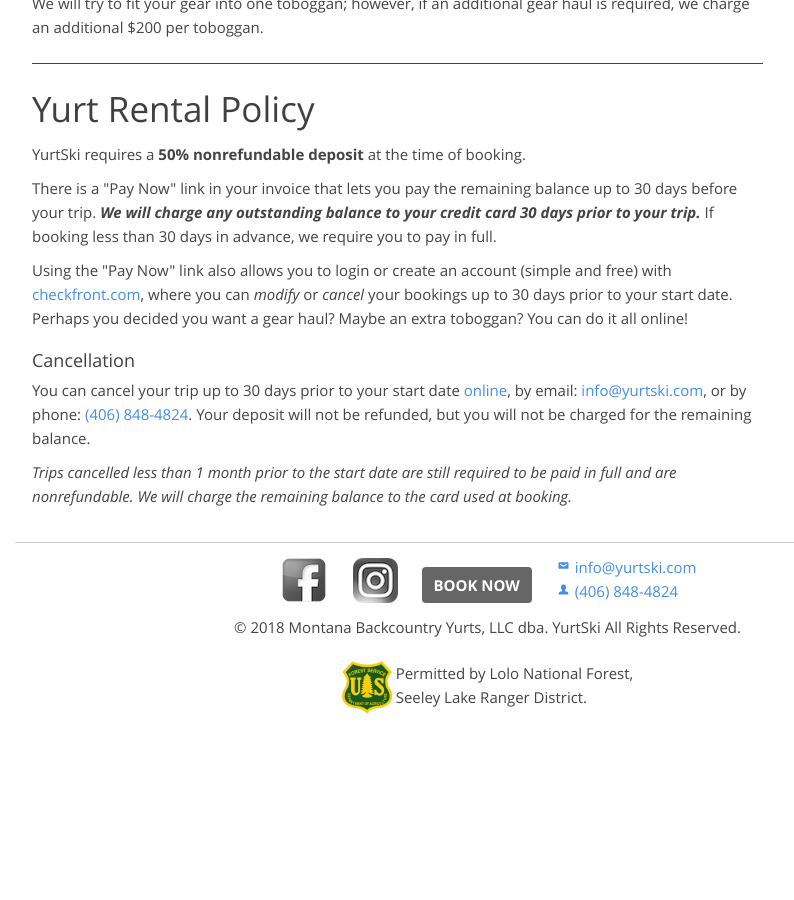
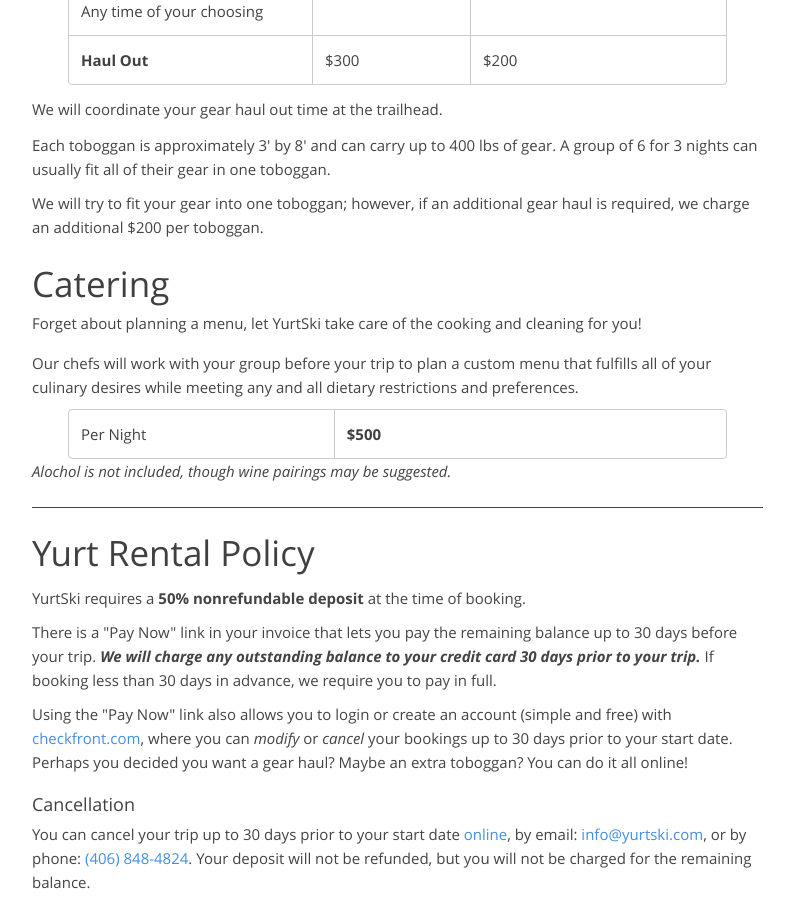
Before and after one commit to jenningsanderson/yurtski.com, a Jekyll site: the page built from pages/prices.html, in a window 1280 px wide and 900 px high, scrolled down 1687 px. Shown: the whole window, without its empty margins (150-944 px from the left). Built offline with Jekyll 4.4.1, drawn with Linux system fonts in a browser that asks for light colours; comment, search, counter and statistics services are not loaded; before the commit the page ends 2418 px from its top, so only the background shows below that; some of the changed text lies outside the part shown.

Commit message:
adding catering

```diff
--- a/pages/prices.html
+++ b/pages/prices.html
@@ -6,6 +6,16 @@
 order: 2
 header: '/img/skinning.jpg'
 ---
+
+<div class="txt-blockquote txt-l color-white round-bold border bg-green-light py6 mb12">
+	<p class="color-white">We are happy to announce the 2018-2019 season at YurtSki will offer:</p>
+	<ul class="txt-ul">
+		<li><p><a class="link">Self-Sufficient Yurt Rentals</a><span class="txt-m color-white"> (We tell you where to go, you do the rest)</span></p></li>
+		<li>Gear Hauling</li>
+		<li>Catered Trips</li>
+	</ul>
+	<p class="txt-m"> -The YurtSki Team</p>
+ </div>
 
 <h2 class="txt-h2 pb6">Yurt Rates</h2>
 
@@ -84,7 +94,26 @@
 
 <p class="mt12">Each toboggan is approximately 3' by 8' and can carry up to 400 lbs of gear. A group of 6 for 3 nights can usually fit all of their gear in one toboggan.</p>
 
-<p class="pb24 border-b">We will try to fit your gear into one toboggan; however, if an additional gear haul is required, we charge an additional $200 per toboggan.</p>
+<p>We will try to fit your gear into one toboggan; however, if an additional gear haul is required, we charge an additional $200 per toboggan.</p>
+
+<h2 class="txt-h2 mt24">Catering</h2>
+<p class="py6">Forget about planning a menu, let YurtSki take care of the cooking and cleaning for you!</p>
+
+<p>Our chefs will work with your group before your trip to plan a custom menu that fulfills all of your culinary desires while meeting any and all dietary restrictions and preferences.</p>
+
+<div class="align-center px36">
+	<table class="table">
+		<tr>
+			<td style="max-width:40px;">Per Night</td>
+			<th>$500</th>
+		</tr>
+	</table>
+	</div>
+
+
+<p class="txt-em pb24 border-b">Alochol is not included, though wine pairings may be suggested.</p>
+
+
 
 <h2 class="txt-h2 mt24 pb12">Yurt Rental Policy</h2>
 <p>YurtSki requires a <strong>50% nonrefundable deposit </strong>at the time of booking.</p>
```
Also changed, not shown: _includes/head.html (+12 -0 lines), pages/faq.markdown (+4 -4 lines).
